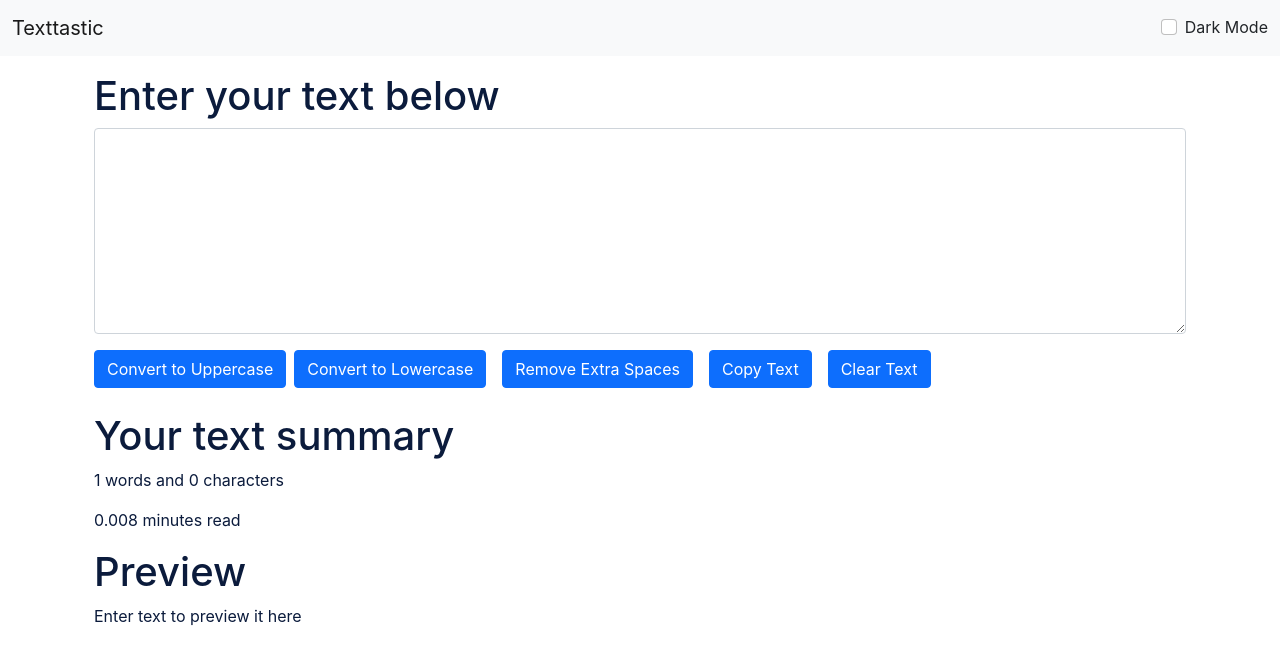
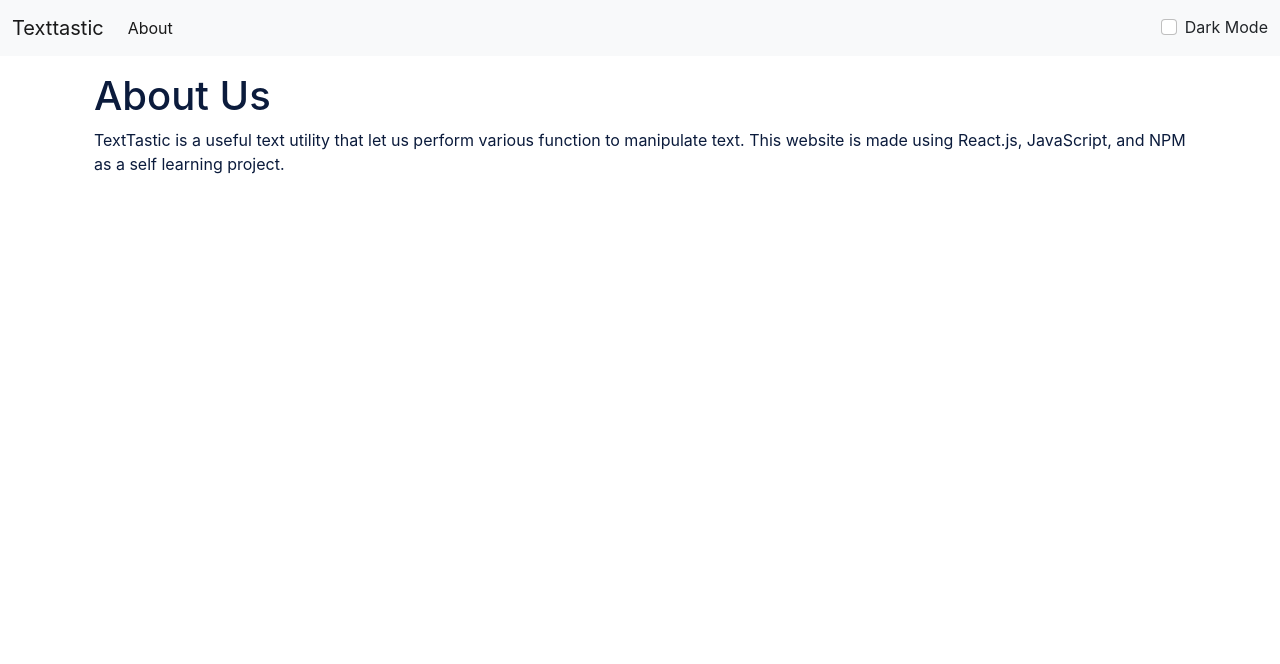
Before and after one commit to ranamomin/ToDoApp, a React (Create React App) app: page /about in a window 1280 px wide. Shown: the top 664 px of the page. Built offline with nearby package versions, Linux system fonts and the light colour scheme.

Commit message:
added about page, router, and dark mode

```diff
--- a/package.json
+++ b/package.json
@@ -8,6 +8,7 @@
     "@testing-library/user-event": "^12.8.3",
     "react": "^17.0.2",
     "react-dom": "^17.0.2",
+    "react-router-dom": "^6.2.2",
     "react-scripts": "4.0.3",
     "web-vitals": "^1.1.2"
   },
--- a/public/index.html
+++ b/public/index.html
@@ -7,7 +7,7 @@
     <meta name="theme-color" content="#000000" />
     <meta
       name="description"
-      content="Web site created using create-react-app"
+      content="Texttastic is a utility to manipulate text."
     />
     <link rel="apple-touch-icon" href="%PUBLIC_URL%/logo192.png" />
     <!--
@@ -27,7 +27,7 @@
     <!-- Bootstrap CSS -->
     <link href="https://cdn.jsdelivr.net/npm/bootstrap@5.0.2/dist/css/bootstrap.min.css" rel="stylesheet"
       integrity="sha384-EVSTQN3/azprG1Anm3QDgpJLIm9Nao0Yz1ztcQTwFspd3yD65VohhpuuCOmLASjC" crossorigin="anonymous">
-    <title>Todo List</title>
+    <title>Texttastic - Home</title>
   </head>
   <body>
     <noscript>You need to enable JavaScript to run this app.</noscript>
--- a/src/App.js
+++ b/src/App.js
@@ -1,9 +1,10 @@
 
 import React, { useState } from 'react';
 import './App.css';
+import About from './MyComponents/About';
 import Header from './MyComponents/Header';
 import TextForm from './MyComponents/TextForm';
-
+import { BrowserRouter as Router, Routes, Route} from "react-router-dom";
 
 function App() {
   const [mode,setMode] = useState('light');
@@ -19,10 +20,29 @@ function App() {
   }
   return (
     <>
-      <Header title="Texttastic" mode={mode} toggleMode={toggleMode}/>
-      <div className="container my-3">
-        <TextForm heading="Enter your text below" mode={mode}/>
-      </div>
+      <Router>
+        <Header title="Texttastic" mode={mode} toggleMode={toggleMode} />
+        <div className="container my-3">
+          <Routes>
+            <Route path="/about" element={<About mode={mode}/>}>
+              <Route exact path="/about" element={<About mode={mode}/>} />
+            </Route>
+            <Route
+              path="/"
+              element={<TextForm heading="Enter your text below" mode={mode} />}
+            >
+              <Route
+                exact
+                path="/about"
+                element={
+                  <TextForm heading="Enter your text below" mode={mode} />
+                }
+              />
+            </Route>
+          </Routes>
+          {/* <TextForm heading="Enter your text below" mode={mode}/> */}
+        </div>
+      </Router>
     </>
   );
 }
--- a/src/MyComponents/About.js
+++ b/src/MyComponents/About.js
@@ -1,5 +1,17 @@
 import React from 'react';
 
-export default function About() {
-  return <div></div>;
+export default function About(props) {
+  return (
+    <div
+      className="container-sm mx-auto"
+      style={{ color: props.mode === "dark" ? "white" : "#0b1b3c" }}
+    >
+      <h1>About Us</h1>
+      <p>
+        TextTastic is a useful text utility that let us perform various function
+        to manipulate text. This website is made using React.js, JavaScript, and
+        NPM as a self learning project.
+      </p>
+    </div>
+  );
 }
--- a/src/MyComponents/Header.js
+++ b/src/MyComponents/Header.js
@@ -1,5 +1,6 @@
 import React from 'react'
 import PropTypes from 'prop-types'
+import { Link } from 'react-router-dom';
 
 
 export default function Header(props) {
@@ -8,9 +9,16 @@ export default function Header(props) {
         className={`navbar navbar-expand-lg navbar-${props.mode} bg-${props.mode}`}
       >
         <div className="container-fluid">
-          <a className="navbar-brand" href="/">
+          <Link className="navbar-brand" to="/">
             {props.title}
-          </a>
+          </Link>
+          <div className='collapse navbar-collapse' id='navbarSupportedContent'>
+            <ul className='navbar-nav me-auto mb-2 mb-lg-0'>
+              <li className='nav-item'>
+                <Link className='nav-link active' aria-current='page' to="about" >About</Link>
+              </li>
+            </ul>
+          </div>
           <div className={`form-check form-switch-switch text-${props.mode==='light'?'dark':'light'}`}>
             <input
               type="checkbox"
```
Also changed, not shown: 1 other file (tests, documents, lock files or other folders).
